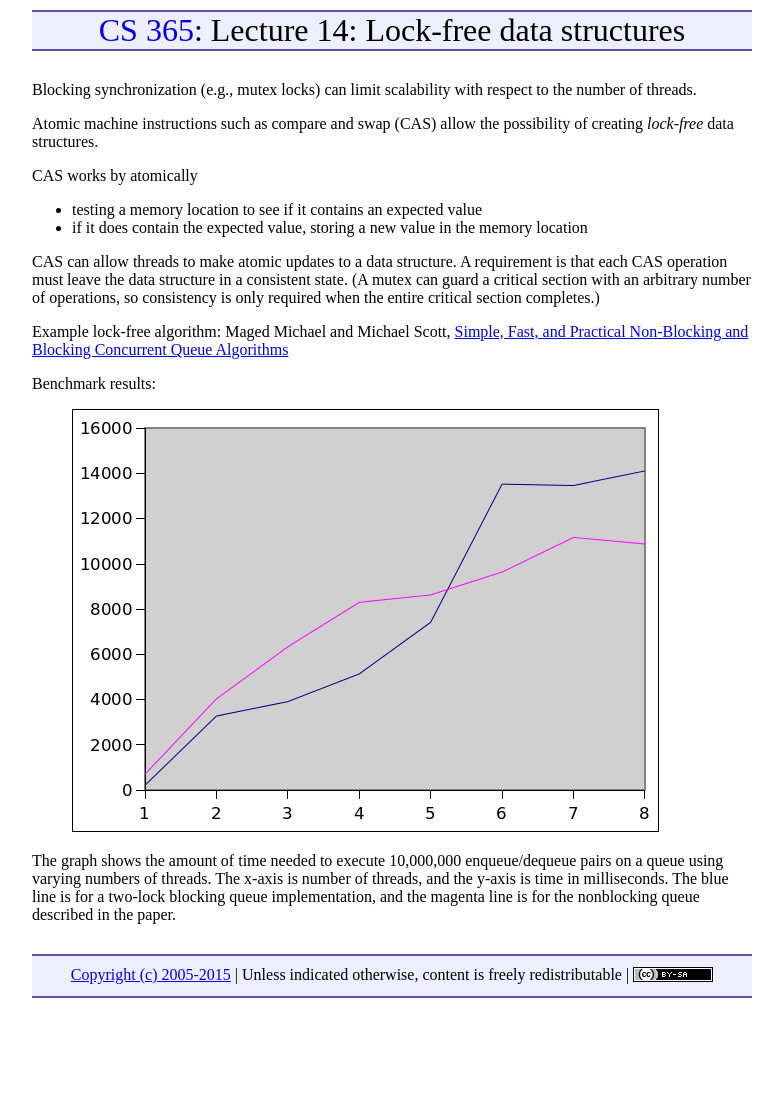
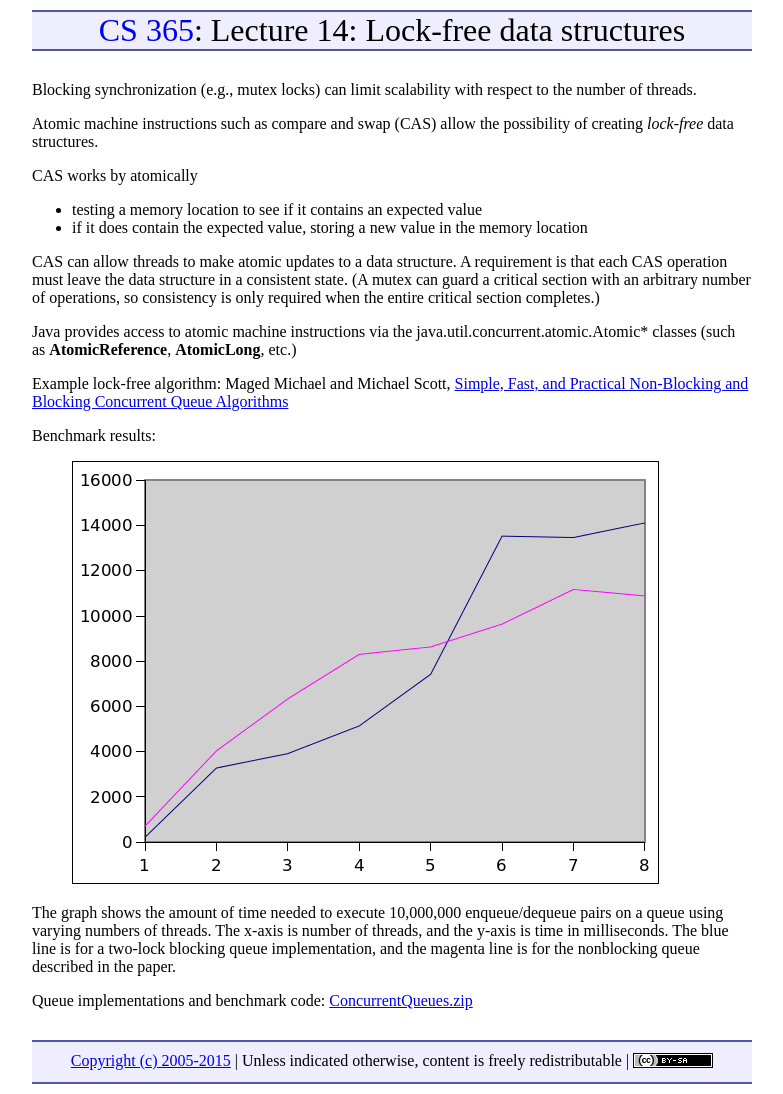
Before and after one commit to ycpcs/cs365-spring2015, a Jekyll site: the page built from lectures/lecture14.md, in a window 1280 px wide. Shown: the whole page, without its empty margins (248-1031 px from the left). Built offline with Jekyll 4.4.1, drawn with Linux system fonts in a browser that asks for light colours; Markdown is read by kramdown in place of the engine named in the settings; before the commit the page ends 1008 px from its top, so only the background shows below that.

Commit message:
atomic instructions in java

```diff
--- a/lectures/lecture14.md
+++ b/lectures/lecture14.md
@@ -14,6 +14,8 @@ CAS works by atomically
 
 CAS can allow threads to make atomic updates to a data structure.  A requirement is that each CAS operation must leave the data structure in a consistent state.  (A mutex can guard a critical section with an arbitrary number of operations, so consistency is only required when the entire critical section completes.)
 
+Java provides access to atomic machine instructions via the java.util.concurrent.atomic.Atomic\* classes (such as **AtomicReference**, **AtomicLong**, etc.)
+
 Example lock-free algorithm: Maged Michael and Michael Scott, [Simple, Fast, and Practical Non-Blocking and Blocking Concurrent Queue Algorithms](http://www.research.ibm.com/people/m/michael/podc-1996.pdf)
 
 Benchmark results:
@@ -21,3 +23,5 @@ Benchmark results:
 > ![lock-based vs. lock-free queue benchmark](figures/queueBenchmark.png)
 
 The graph shows the amount of time needed to execute 10,000,000 enqueue/dequeue pairs on a queue using varying numbers of threads.  The x-axis is number of threads, and the y-axis is time in milliseconds.  The blue line is for a two-lock blocking queue implementation, and the magenta line is for the nonblocking queue described in the paper.
+
+Queue implementations and benchmark code: [ConcurrentQueues.zip](ConcurrentQueues.zip)
```
